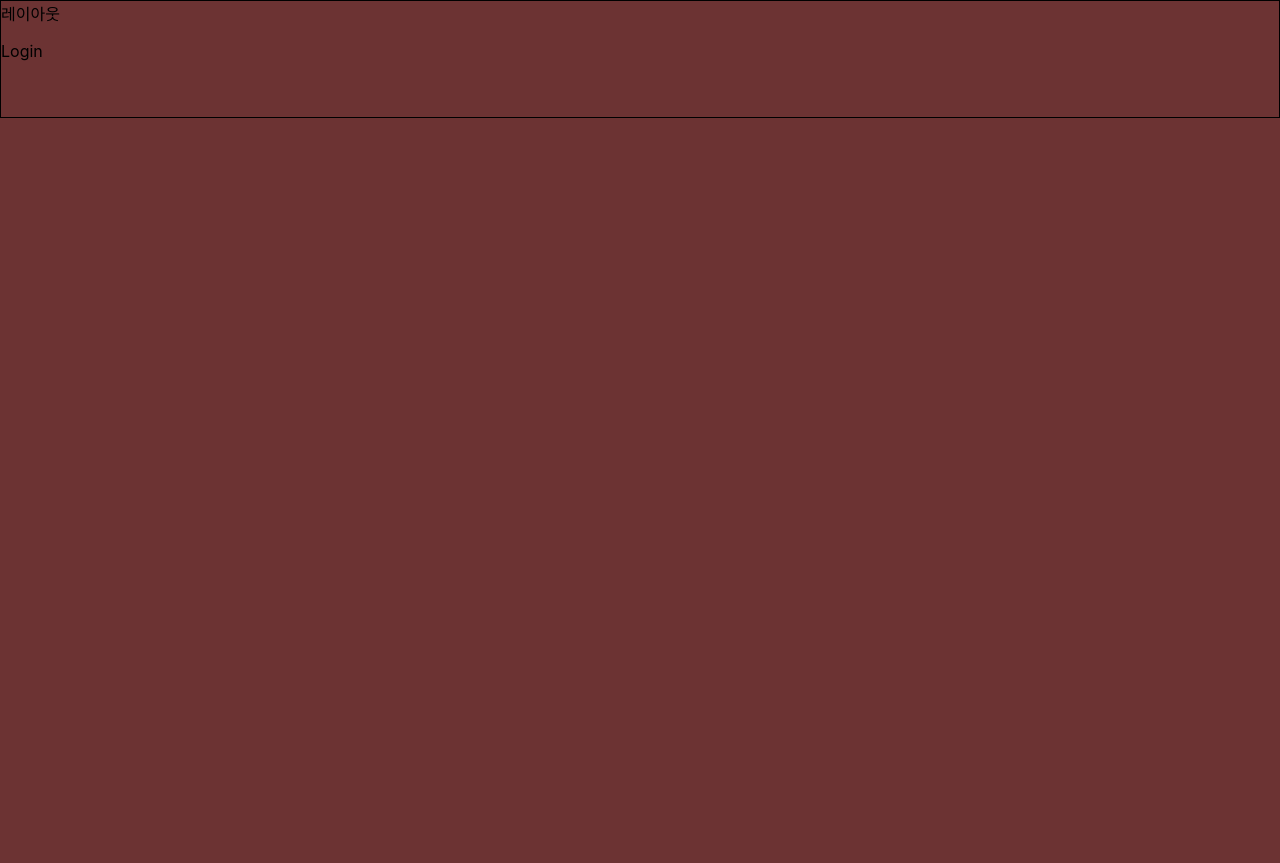
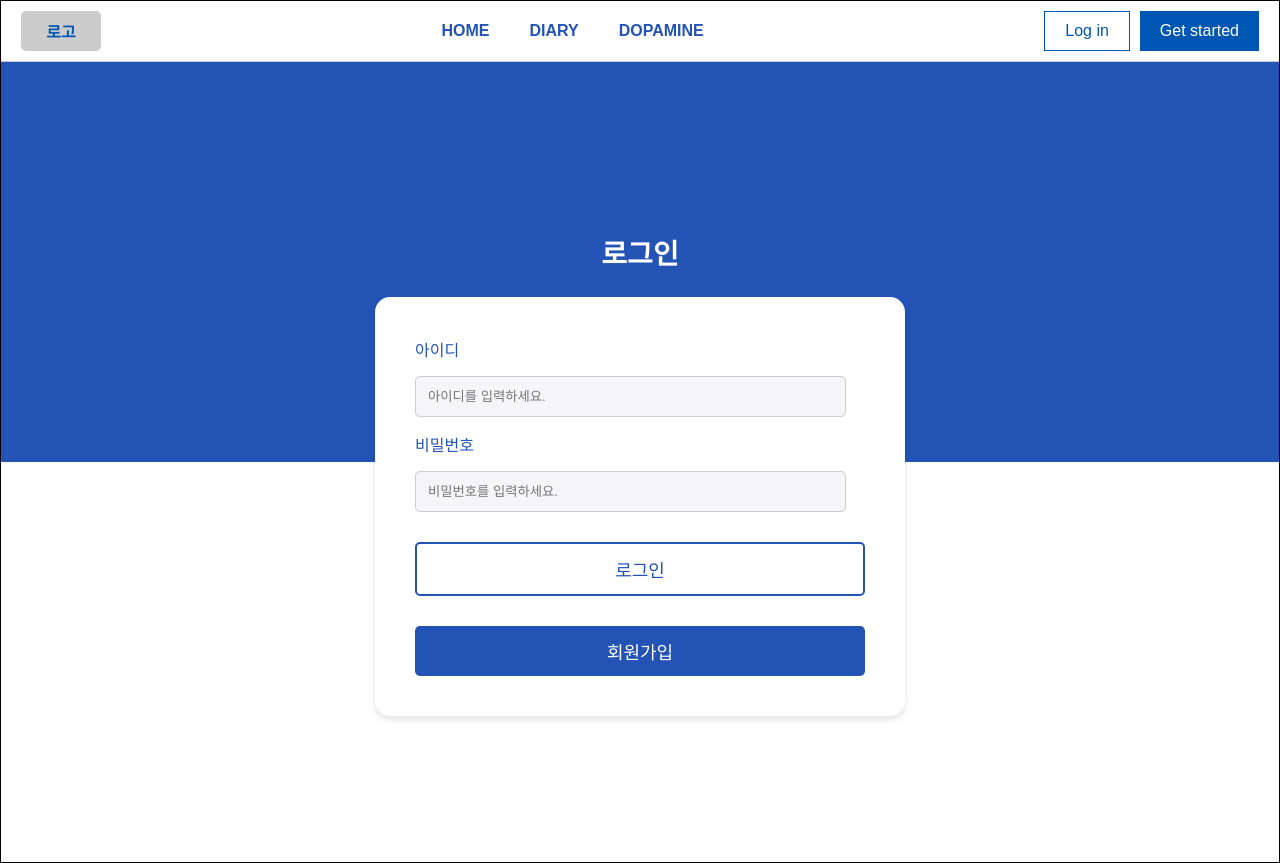
Before and after one commit to yh112/MinDiary_FE, a React (Create React App) app: page / in a window 1280 px wide. Before the commit the page ends 800 px from the top, so only its background shows below. Built offline with nearby package versions, Linux system fonts and the light colour scheme; no server answers.

Commit message:
로그인 회원가입 디자인 조금

```diff
--- a/src/index.css
+++ b/src/index.css
@@ -1,14 +1,14 @@
 body {
-  background-color: rgb(108, 51, 51);
+  background-color: #2353b5;
   margin: 0;
-  font-family: -apple-system, BlinkMacSystemFont, 'Segoe UI', 'Roboto', 'Oxygen',
-    'Ubuntu', 'Cantarell', 'Fira Sans', 'Droid Sans', 'Helvetica Neue',
+  font-family: -apple-system, BlinkMacSystemFont, "Segoe UI", "Roboto", "Oxygen",
+    "Ubuntu", "Cantarell", "Fira Sans", "Droid Sans", "Helvetica Neue",
     sans-serif;
   -webkit-font-smoothing: antialiased;
   -moz-osx-font-smoothing: grayscale;
 }
 
 code {
-  font-family: source-code-pro, Menlo, Monaco, Consolas, 'Courier New',
+  font-family: source-code-pro, Menlo, Monaco, Consolas, "Courier New",
     monospace;
 }
--- /dev/null
+++ b/src/layout/Header/Header.jsx
@@ -0,0 +1,49 @@
+import React from "react";
+import { NavLink } from "react-router-dom";
+import "./header.css";
+import underlineImage from "./밑줄.png";
+
+const Header = () => {
+  return (
+    <header className="header">
+      <div className="logo">
+        <span>로고</span>
+      </div>
+      <nav className="navigation">
+        <ul>
+          <li className="nav-item">
+            <NavLink to="/home" className="nav-link" activeClassName="active">
+              HOME
+            </NavLink>
+          </li>
+          <li className="nav-item">
+            <NavLink
+              to="/calendar"
+              className="nav-link"
+              activeClassName="active"
+            >
+              DIARY
+            </NavLink>
+          </li>
+          <li className="nav-item">
+            <NavLink
+              to="/analyze"
+              className="nav-link"
+              activeClassName="active"
+            >
+              DOPAMINE
+            </NavLink>
+          </li>
+        </ul>
+      </nav>
+      <div className="auth-buttons">
+        <NavLink to="/">
+          <button className="login-btn">Log in</button>
+        </NavLink>
+        <button className="get-started-btn">Get started</button>
+      </div>
+    </header>
+  );
+};
+
+export default Header;
--- /dev/null
+++ b/src/layout/Header/header.css
@@ -0,0 +1,83 @@
+.header {
+  display: flex;
+  align-items: center;
+  justify-content: space-between;
+  padding: 10px 20px;
+  background-color: #fff;
+  border-bottom: 1px solid #ccc;
+}
+
+.logo {
+  width: 80px; /* Adjust the width as needed */
+  height: 40px; /* Adjust the height as needed */
+  background-color: #ccc;
+  display: flex;
+  align-items: center;
+  justify-content: center;
+  color: #0056b3; /* Blue color for the text */
+  font-weight: bold;
+  border-radius: 5px;
+}
+
+.navigation {
+  flex-grow: 1;
+  text-align: center;
+}
+
+.navigation ul {
+  list-style: none;
+  padding: 0;
+  margin: 0;
+  display: flex;
+  justify-content: center;
+}
+
+.nav-item {
+  margin: 0 20px;
+  position: relative;
+}
+
+.nav-link {
+  text-decoration: none;
+  color: #2353b5;
+  font-weight: bold;
+}
+
+.nav-link.active {
+  color: #2353b5;
+}
+
+.nav-link.active::after {
+  content: "";
+  position: absolute;
+  width: 100%;
+  height: 5px;
+  left: 0;
+  bottom: -5px;
+  background: url("./밑줄.png") no-repeat center;
+  background-size: cover;
+}
+
+.auth-buttons {
+  display: flex;
+  gap: 10px;
+}
+
+.login-btn,
+.get-started-btn {
+  padding: 10px 20px;
+  border: none;
+  cursor: pointer;
+  font-size: 16px;
+}
+
+.login-btn {
+  background-color: transparent;
+  color: #0056b3;
+  border: 1px solid #0056b3;
+}
+
+.get-started-btn {
+  background-color: #0056b3;
+  color: #fff;
+}
--- a/src/layout/Layout.jsx
+++ b/src/layout/Layout.jsx
@@ -1,14 +1,14 @@
-import React from 'react';
-import { Outlet } from 'react-router-dom';
-
+import React from "react";
+import { Outlet } from "react-router-dom";
+import Header from "./Header/Header";
 
 const Layout = () => {
-    return (
-        <div style={{ border: "1px solid black" }}>
-            레이아웃
-            <Outlet />
-        </div>
-    );
+  return (
+    <div style={{ border: "1px solid black" }}>
+      <Header />
+      <Outlet />
+    </div>
+  );
 };
 
 export default Layout;
--- /dev/null
+++ b/src/pages/Home.jsx
@@ -0,0 +1,9 @@
+import React from "react";
+import { useNavigate } from "react-router-dom";
+
+const Home = () => {
+  const navigate = useNavigate();
+  return <div>메인 페이지</div>;
+};
+
+export default Home;
--- a/src/pages/Login.jsx
+++ b/src/pages/Login.jsx
@@ -1,37 +1,40 @@
 import React from "react";
 import { useNavigate } from "react-router-dom";
-import { GoogleLogin, GoogleOAuthProvider } from "@react-oauth/google";
-import { jwtDecode } from "jwt-decode";
+import "./auth.css";
 
 const Login = () => {
-  const clientId = process.env.REACT_APP_GOOGLE_AUTH_CLIENT_ID;
-  console.log(clientId);
-
   const navigate = useNavigate();
 
-  const onClick = () => {
+  const handleLogin = () => {
     navigate("/main");
   };
 
   return (
-     <>
-      <GoogleOAuthProvider clientId={clientId}>
-        <div className="login-page">
-          <div className="login-container">
-            <p>Login</p>
-            <GoogleLogin
-              onSuccess={(res) => {
-                console.log(jwtDecode(res.credential));
-                onClick();
-              }}
-              onFailure={(err) => {
-                console.log(err);
-              }}
-            />
-          </div>
-        </div>
-      </GoogleOAuthProvider>
-    </>
+    <div className="login-page">
+      <h2 className="page-title">로그인</h2>
+      <div className="login-container">
+        <form className="login-form">
+          <label htmlFor="username">아이디</label>
+          <input type="text" id="username" placeholder="아이디를 입력하세요." />
+          <label htmlFor="password">비밀번호</label>
+          <input
+            type="password"
+            id="password"
+            placeholder="비밀번호를 입력하세요."
+          />
+          <button type="button" className="login-button" onClick={handleLogin}>
+            로그인
+          </button>
+          <button
+            type="button"
+            className="register-button"
+            onClick={() => navigate("/signup")}
+          >
+            회원가입
+          </button>
+        </form>
+      </div>
+    </div>
   );
 };
 
--- a/src/pages/Main.jsx
+++ /dev/null
@@ -1,15 +0,0 @@
-import React from 'react';
-import { useNavigate } from 'react-router-dom';
-
-const Main = () => {
-    const navigate = useNavigate();
-    return (
-        <div style={{ border: "1px solid black" }}>
-            메인 페이지
-            <button onClick={() => { navigate('/analyze') }}>분석뷰</button>
-            <button onClick={() => { navigate('/calendar') }}>달력</button>
-        </div>
-    );
-};
-
-export default Main;
--- /dev/null
+++ b/src/pages/Signup.jsx
@@ -0,0 +1,105 @@
+import React, { useState } from "react";
+import "./auth.css";
+
+const Signup = () => {
+  const [errors, setErrors] = useState({
+    username: "",
+    nickname: "",
+    password: "",
+    confirmPassword: "",
+  });
+
+  const handleSubmit = () => {
+    const newErrors = {};
+    if (!document.getElementById("username").value) {
+      newErrors.username = "아이디를 입력해주세요.";
+    }
+    if (!document.getElementById("nickname").value) {
+      newErrors.nickname = "닉네임을 입력해주세요.";
+    }
+    if (!document.getElementById("password").value) {
+      newErrors.password = "비밀번호를 입력해주세요.";
+    }
+    if (
+      document.getElementById("password").value !==
+      document.getElementById("confirm-password").value
+    ) {
+      newErrors.confirmPassword = "비밀번호가 일치하지 않습니다.";
+    }
+
+    setErrors(newErrors);
+  };
+
+  return (
+    <div className="signup-page">
+      <h2 className="page-title">회원가입</h2>
+      <div className="signup-container">
+        <form className="signup-form">
+          <div className="form-group">
+            <label htmlFor="username">아이디</label>
+            <div className="input-wrapper">
+              <input
+                type="text"
+                id="username"
+                placeholder="아이디를 입력하세요."
+              />
+              <button type="button" className="check-button">
+                중복 확인
+              </button>
+            </div>
+            {errors.username && (
+              <div className="error-message">{errors.username}</div>
+            )}
+          </div>
+          <div className="form-group">
+            <label htmlFor="nickname">닉네임</label>
+            <div className="input-wrapper">
+              <input
+                type="text"
+                id="nickname"
+                placeholder="8글자 이하로 입력해주세요."
+              />
+              <button type="button" className="check-button">
+                중복 확인
+              </button>
+            </div>
+            {errors.nickname && (
+              <div className="error-message">{errors.nickname}</div>
+            )}
+          </div>
+          <div className="form-group">
+            <label htmlFor="password">비밀번호</label>
+            <input
+              type="password"
+              id="password"
+              placeholder="비밀번호는 대문자, 숫자를 포함하는 8~15자리로 입력해주세요."
+            />
+            {errors.password && (
+              <div className="error-message">{errors.password}</div>
+            )}
+          </div>
+          <div className="form-group">
+            <label htmlFor="confirm-password">비밀번호 확인</label>
+            <input
+              type="password"
+              id="confirm-password"
+              placeholder="비밀번호를 다시 입력하세요."
+            />
+            {errors.confirmPassword && (
+              <div className="error-message">{errors.confirmPassword}</div>
+            )}
+          </div>
+          <button
+            type="button"
+            className="signup-button"
+            onClick={handleSubmit}
+          >
+            가입하기
+          </button>
+        </form>
+      </div>
+    </div>
+  );
+};
+
+export default Signup;
--- /dev/null
+++ b/src/pages/auth.css
@@ -0,0 +1,143 @@
+body,
+html {
+  margin: 0;
+  padding: 0;
+  height: 100%;
+  font-family: Arial, sans-serif;
+}
+
+.login-page,
+.signup-page {
+  display: flex;
+  flex-direction: column;
+  justify-content: center;
+  align-items: center;
+  height: 100vh;
+  background: linear-gradient(to bottom, #2353b5 50%, #ffffff 50%);
+}
+
+.page-title {
+  font-size: 28px;
+  margin-bottom: 25px;
+  text-align: center;
+  color: #ffffff; /* 텍스트 색상을 흰색으로 설정 */
+}
+
+.login-container,
+.signup-container {
+  background-color: #fff;
+  padding: 40px;
+  border-radius: 15px;
+  box-shadow: 0 4px 6px rgba(0, 0, 0, 0.1);
+  text-align: left;
+  width: 450px; /* 너비 설정 */
+  max-width: 90%; /* 작은 화면에서 너비 제한 */
+}
+
+.signup-container {
+  background-color: #fff;
+  color: #2353b5;
+}
+
+.login-form,
+.signup-form {
+  display: flex;
+  flex-direction: column;
+  gap: 15px;
+}
+
+.form-group {
+  display: flex;
+  flex-direction: column;
+  gap: 5px;
+}
+
+.input-wrapper {
+  display: flex;
+  align-items: center;
+  gap: 10px;
+}
+
+.input-wrapper input {
+  flex-grow: 1;
+}
+
+.login-form label,
+.signup-form label {
+  font-size: 16px;
+  text-align: left;
+  color: #2353b5;
+}
+
+.signup-form label {
+  color: #2353b5;
+}
+
+.signup-form input {
+  padding: 12px;
+  border: 1px solid #ccc;
+  border-radius: 5px;
+  width: 100%;
+  background-color: #f5f4f7; /* 입력 박스 배경색 설정 */
+}
+.login-form input {
+  padding: 12px;
+  border: 1px solid #ccc;
+  border-radius: 5px;
+  width: 90%;
+  background-color: #f5f4f7;
+}
+.check-button {
+  padding: 8px 12px;
+  background-color: transparent;
+  color: #2353b5;
+  border: 2px solid #2353b5;
+  border-radius: 5px;
+  cursor: pointer;
+  font-size: 14px;
+  flex-shrink: 0;
+}
+
+.login-button,
+.register-button,
+.signup-button {
+  padding: 12px;
+  border: none;
+  border-radius: 5px;
+  cursor: pointer;
+  font-size: 18px;
+  margin-top: 15px;
+  width: 100%;
+}
+
+.login-button {
+  background-color: transparent;
+  color: #2353b5;
+  border: 2px solid #2353b5;
+}
+
+.register-button {
+  background-color: #2353b5;
+  color: #fff;
+}
+
+.signup-button {
+  background-color: #2353b5;
+  color: #fff;
+  border: 2px solid #2353b5;
+}
+
+.error-message {
+  color: red;
+  font-size: 12px;
+  margin-top: 5px;
+}
+
+.social-login {
+  margin-top: 25px;
+}
+
+.social-login p {
+  font-size: 16px;
+  margin-bottom: 15px;
+}
```
Also changed, not shown: src/router/router.js (+17 -12 lines), src/layout/Header/밑줄.png (added).
